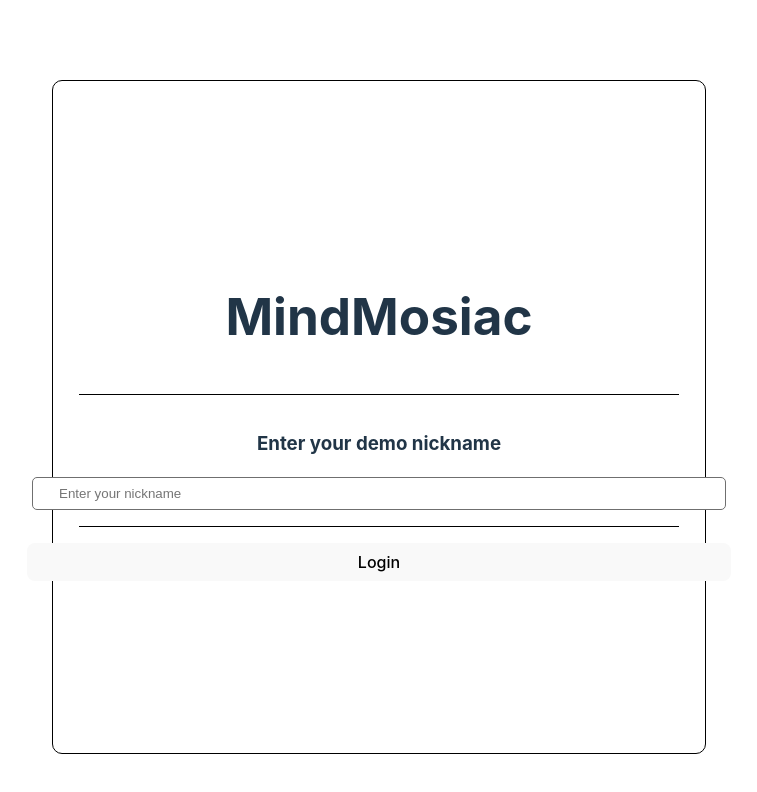
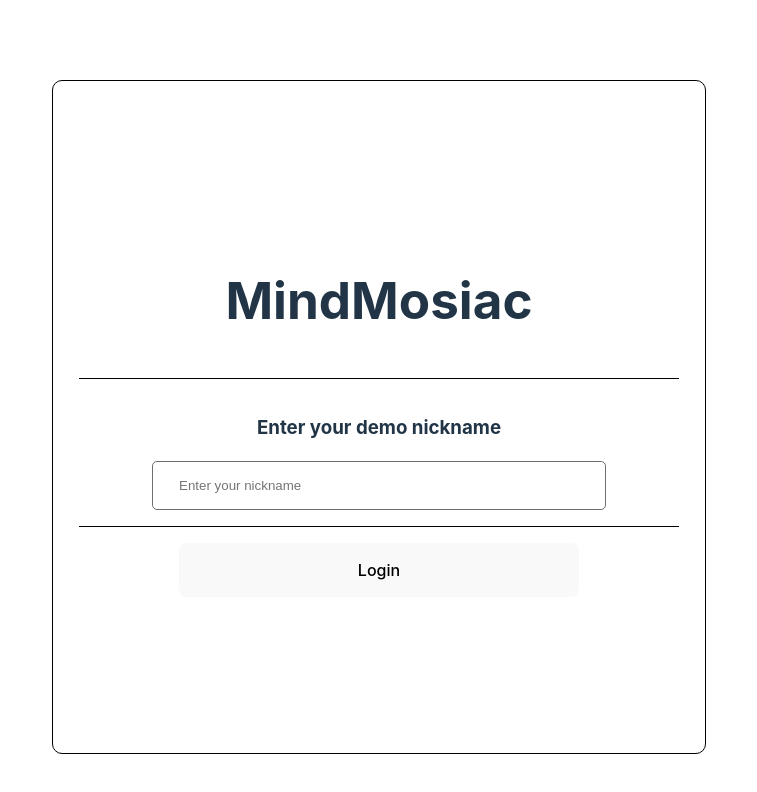
Before and after one commit to minkhaung-mkks/MindMosiac, a React (Vite) app: page /login in a window 1280 px wide. Shown: the top 792 px of the page, without its empty margins (261-1018 px from the left). Built offline with nearby package versions, Linux system fonts and the light colour scheme.

Commit message:
login Page Update

```diff
--- a/src/styles/login.css
+++ b/src/styles/login.css
@@ -13,16 +13,18 @@
 }
 
 .login_nn{
-    padding: 1vh 2vw;
+    padding: 2vh 2vw;
     width: 50vw;
     background-color: white;
     color: black;
     outline: none;
     border: 1px solid rgb(111, 111, 111);
     border-radius: 5px;
+    max-width: 400px;
 }
 
 .login_btn{
     width: 55vw;
-    padding: 1vh 2vw;
+    max-width: 400px;
+    padding: 2vh 2vw;
 }
```
